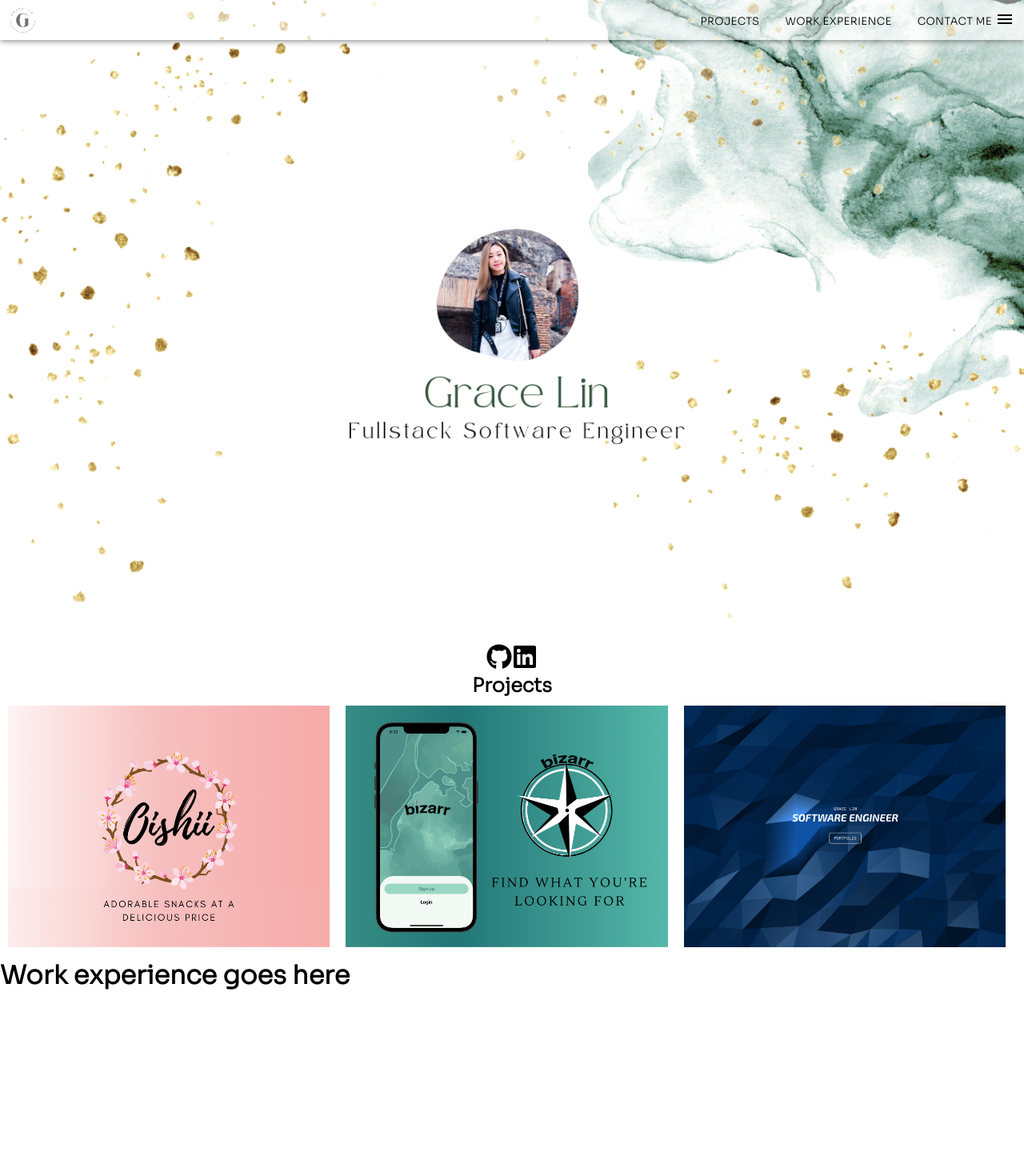
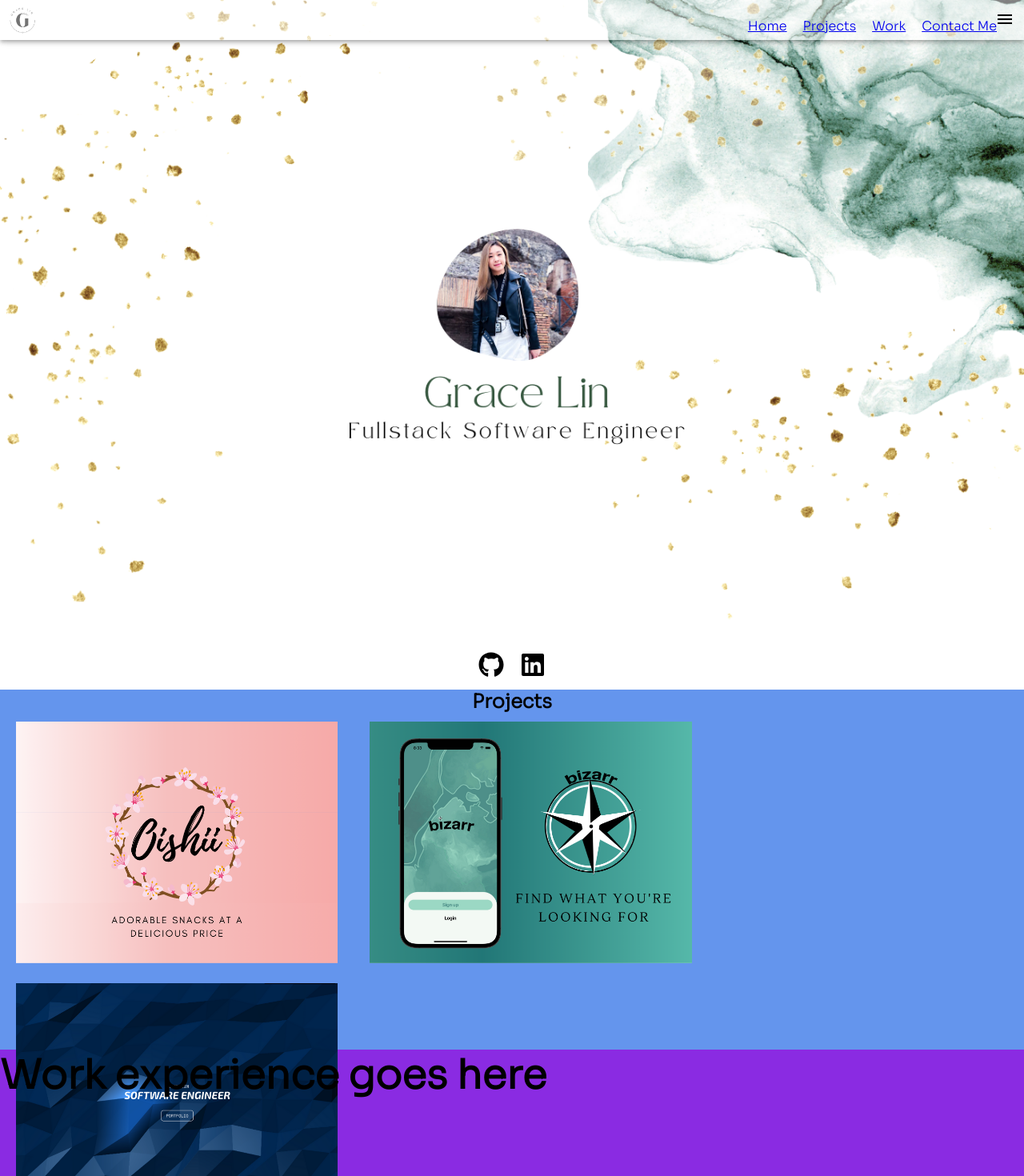
Before and after one commit to gracelin95/Grace-Portfolio, a React (Create React App) app: page /contactme in a window 1280 px wide. Shown: the top 1470 px of the page at 80% size. Before the commit the page ends 1239 px from the top, so only its background shows below. Built offline with nearby package versions, Linux system fonts and the light colour scheme.

Commit message:
smooth-scroll works

```diff
--- a/package.json
+++ b/package.json
@@ -15,6 +15,7 @@
     "react-icons": "^4.3.1",
     "react-router-dom": "^6.2.1",
     "react-scripts": "5.0.0",
+    "react-scroll": "^1.8.4",
     "styled-components": "^5.3.3",
     "web-vitals": "^2.1.3"
   },
--- a/src/App.js
+++ b/src/App.js
@@ -17,12 +17,12 @@ function App() {
     <Router>
       <div className="App">
         <Navbar />
-        <Routes>
+        {/* <Routes>
           <Route exact path="/projects" component={Projects} />
           <Route exact path="/workexperience" component={WorkExperience} />
           <Route exact path="/contactme" component={Contact} />
-        </Routes>
-        <div className="content">
+        </Routes> */}
+        <div className="content" id="home">
           <img src={Banner} style={{ width: "100%", position: "relative" }} />
           <div className="icons">
             <a href="https://github.com/gracelin95">
@@ -32,8 +32,15 @@ function App() {
               <FaLinkedin size={32} style={{ color: "black" }} />
             </a>
           </div>
-          <Projects />
-          <WorkExperience />
+          <section id="projects">
+            <Projects />
+          </section>
+          <section id="work">
+            <WorkExperience />
+          </section>
+          <section id="contact">
+            <Contact />
+          </section>
         </div>
       </div>
     </Router>
--- a/src/components/Contact/Contact.js
+++ b/src/components/Contact/Contact.js
@@ -1,5 +1,11 @@
+import "./contact.css";
+
 const Contact = () => {
-  return <div className="contactme"></div>;
+  return (
+    <div className="contactme">
+      <div className="testing"> Contact Info </div>
+    </div>
+  );
 };
 
 export default Contact;
--- /dev/null
+++ b/src/components/Contact/contact.css
@@ -0,0 +1,6 @@
+.testing {
+  background-color: crimson;
+  width: 100%;
+  height: 400px;
+  font-size: 50px;
+}
--- a/src/components/Navbar/Navbar.js
+++ b/src/components/Navbar/Navbar.js
@@ -1,5 +1,7 @@
 // import { Nav, NavLink, Bars, NavMenu } from "./NavBarElements";
+import "./navbar.css";
 import Logo from "../../assets/Logo/GrayLogo.png";
+import { links } from "../../data";
 
 //React Imports
 import React, { useEffect, useState } from "react";
@@ -62,6 +64,17 @@ const useStyles = makeStyles((theme) => ({
 }));
 
 const Navbar = () => {
+  const handleClick = (e) => {
+    e.preventDefault();
+
+    const target = e.target.getAttribute("href");
+    const location = document.querySelector(target).offsetTop;
+
+    window.scrollTo({
+      left: 0,
+      top: location,
+    });
+  };
   const classes = useStyles();
 
   //to control the state of the navbar color
@@ -92,23 +105,43 @@ const Navbar = () => {
           <div className={classes.logoBox}>
             <Box component="img" className={classes.logo} src={Logo} />
           </div>
-          <Link to="../Projects/Projects" style={{ textDecoration: "none" }}>
+          <div>
+            {links.map((link) => {
+              return (
+                <a href={link.url} key={link.id} onClick={handleClick}>
+                  {link.text}
+                </a>
+              );
+            })}
+          </div>
+          {/* <Button
+            component={Link}
+            to="/Projects"
+            variant="h6"
+            className={classes.projects}
+          >
+            Projects
+          </Button> */}
+          {/* <Button variant="h6" className={classes.projects} href="/projects">
+            Projects
+          </Button>
+          <Link to="/Projects" style={{ textDecoration: "none" }}>
             <Button variant="h6" className={classes.projects}>
               Projects
             </Button>
           </Link>
-          <Link to="/workexperience" style={{ textDecoration: "none" }}>
-            <Button variant="h6" className={classes.work}>
-              {" "}
-              Work Experience
-            </Button>
-          </Link>
-          <Link to="/contactme" style={{ textDecoration: "none" }}>
+          {/* <Link to="/workexperience" style={{ textDecoration: "none" }}> */}
+          {/* <Button variant="h6" className={classes.work} url="#work">
+            {" "}
+            Work Experience
+          </Button>
+          {/* </Link> */}
+          {/* <Link to="/contactme" style={{ textDecoration: "none" }}>
             <Button variant="h6" className={classes.contact}>
               {" "}
               Contact Me
-            </Button>
-          </Link>
+            </Button> */}
+          {/* </Link> */}
 
           <IconButton className={classes.menuButton}>
             <MenuIcon />
--- /dev/null
+++ b/src/components/Navbar/navbar.css
@@ -0,0 +1,3 @@
+a {
+  padding: 10px;
+}
--- a/src/components/Projects/Projects.js
+++ b/src/components/Projects/Projects.js
@@ -12,7 +12,7 @@ import ThreeDPortfolio from "../../assets/Projects/threejs.png";
 
 const Projects = () => {
   return (
-    <div>
+    <div className="testing-projects">
       <h2 className="headline"> Projects </h2>
       <div className="project-imgs">
         <a
--- a/src/components/Projects/project.css
+++ b/src/components/Projects/project.css
@@ -16,3 +16,9 @@
   width: 33%;
   padding: 10px;
 }
+
+.testing-projects {
+  background-color: cornflowerblue;
+  width: auto;
+  height: 450px;
+}
--- a/src/components/Work/WorkExperience.js
+++ b/src/components/Work/WorkExperience.js
@@ -1,5 +1,7 @@
+import "./work.css";
+
 const WorkExperience = () => {
-  return <h1> Work experience goes here</h1>;
+  return <h1 className="testing1"> Work experience goes here</h1>;
 };
 
 export default WorkExperience;
--- /dev/null
+++ b/src/components/Work/work.css
@@ -0,0 +1,6 @@
+.testing1 {
+  background-color: blueviolet;
+  width: 100%;
+  height: 400px;
+  font-size: 50px;
+}
--- /dev/null
+++ b/src/data.js
@@ -0,0 +1,22 @@
+export const links = [
+  {
+    id: 1,
+    text: "Home",
+    url: "#home",
+  },
+  {
+    id: 2,
+    text: "Projects",
+    url: "#projects",
+  },
+  {
+    id: 3,
+    text: "Work",
+    url: "#work",
+  },
+  {
+    id: 4,
+    text: "Contact Me",
+    url: "#contact",
+  },
+];
--- a/src/index.css
+++ b/src/index.css
@@ -1,13 +1,17 @@
+html {
+  scroll-behavior: smooth;
+}
+
 body {
   margin: 0;
-  font-family: -apple-system, BlinkMacSystemFont, 'Segoe UI', 'Roboto', 'Oxygen',
-    'Ubuntu', 'Cantarell', 'Fira Sans', 'Droid Sans', 'Helvetica Neue',
+  font-family: -apple-system, BlinkMacSystemFont, "Segoe UI", "Roboto", "Oxygen",
+    "Ubuntu", "Cantarell", "Fira Sans", "Droid Sans", "Helvetica Neue",
     sans-serif;
   -webkit-font-smoothing: antialiased;
   -moz-osx-font-smoothing: grayscale;
 }
 
 code {
-  font-family: source-code-pro, Menlo, Monaco, Consolas, 'Courier New',
+  font-family: source-code-pro, Menlo, Monaco, Consolas, "Courier New",
     monospace;
 }
```
Also changed, not shown: 1 other file (tests, documents, lock files or other folders).
